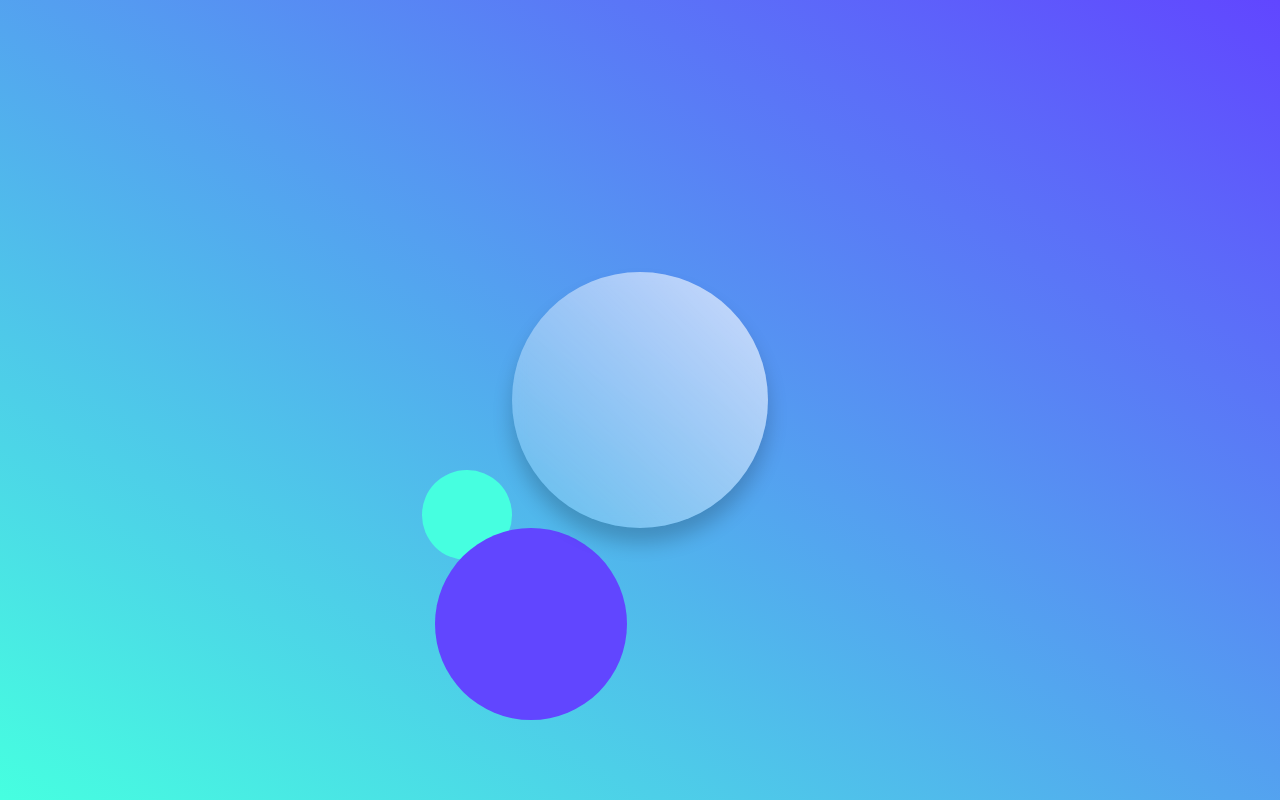
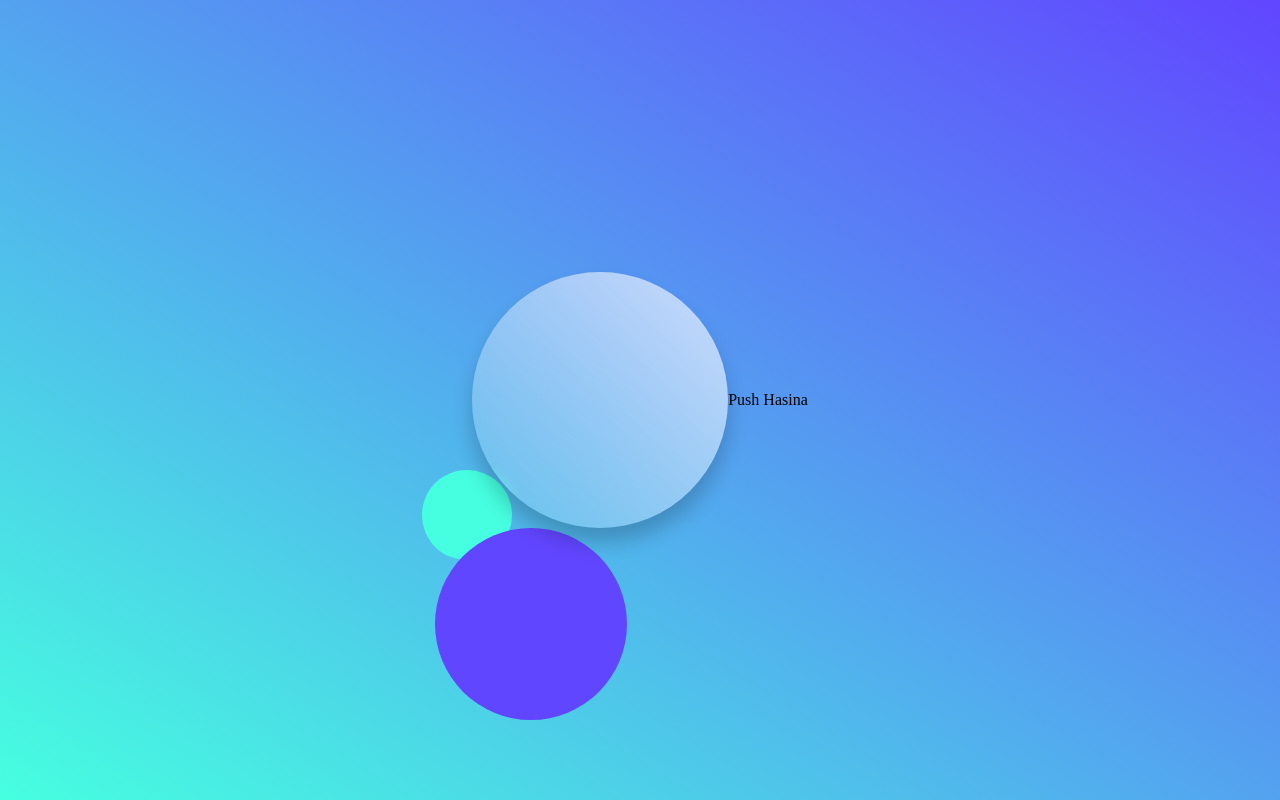
Before and after one commit to andritianaa/FrontEndAwards2021, a plain HTML site: page index.html in a window 1280 px wide. Drawn offline with Linux system fonts and the light colour scheme; files whose address does not match are found by name.

Commit message:
added p Hasina

```diff
--- a/index.html
+++ b/index.html
@@ -11,6 +11,7 @@
   <body>
     <div class="container">
       <div include="./components/component.html"></div>
+      <p>Push Hasina</p>
     </div>
   </body>
   <footer>
```
